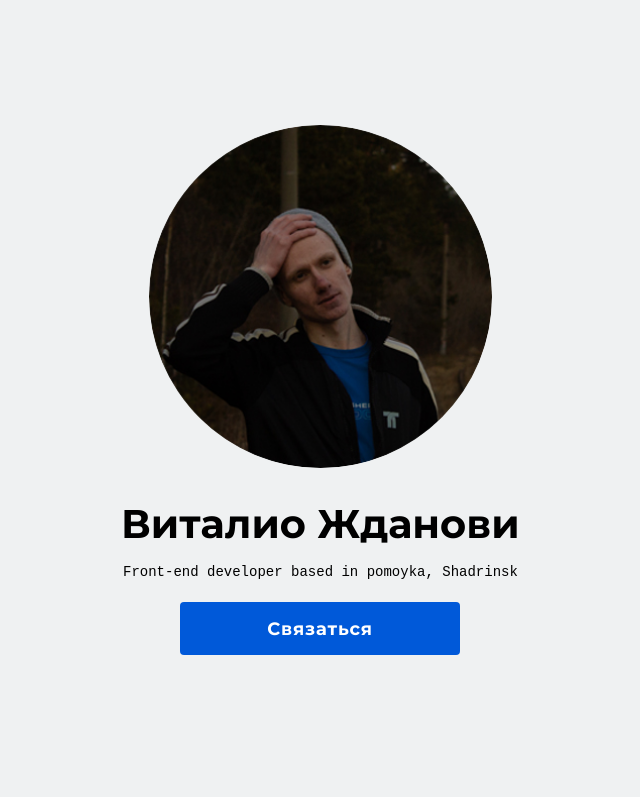
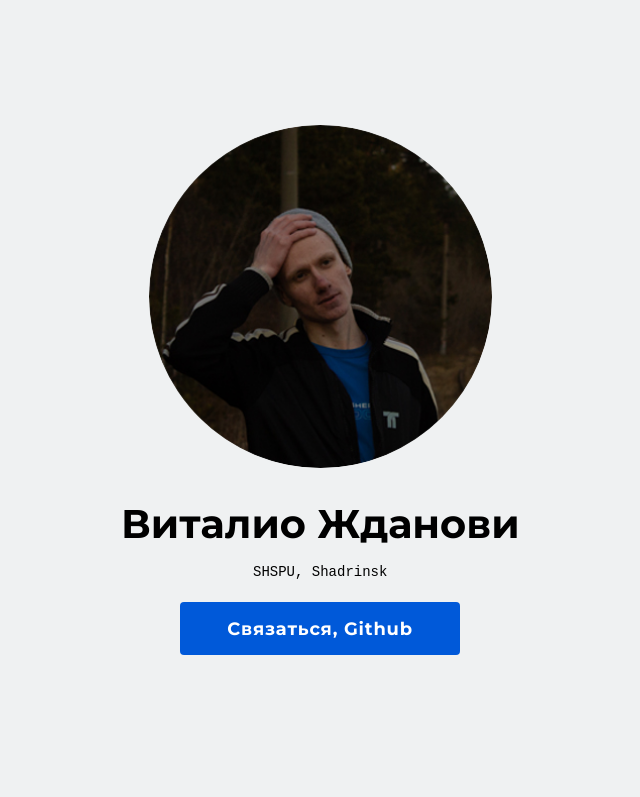
Before and after one commit to vitasgit/vitasgit.github.io, a website: page index.html in a window 1280 px wide. Shown: the top 797 px of the page, without its empty margins (320-960 px from the left). Drawn offline with nearby package versions, Linux system fonts and the light colour scheme; a web font is replaced by a local one.

Commit message:
поставил ссылку на гит,

```diff
--- a/index.html
+++ b/index.html
@@ -108,16 +108,17 @@
 					data-aos="zoom-in"
 				    data-aos-delay="500"
 				    >
-					Front-end developer based in pomoyka, Shadrinsk
+					SHSPU, Shadrinsk
 				</p>
 
 				<a
 					class="btn hero__btn"
-					href="#"
+					href="http://github.com/vitasgit"
+					target="_blank"
 					data-aos="fade-up"
 					data-aos-delay="1000"
 					>
-					Связаться
+					Связаться, Github
 				</a>
 			</div>
 			<!-- /.hero -->		</div>
@@ -299,8 +300,8 @@
 
 	<section class="footer-section">
 		<footer class="footer">
-			<p class="page__text footer__text">Сайтос на стадии разработки</p>
-			<p class="page__text footer__text">Design гордо спизжен с Yandex SRHI</p>
+			<p class="page__text footer__text">... на стадии разработки</p>
+			<p class="page__text footer__text">Design: Yandex SRHI</p>
 		 	<a class="footer__link page__link" href="http://github.com/vitasgit" target="_blank">Github</a>
 		</footer>
 		<!-- /.footer -->	</section>
```
